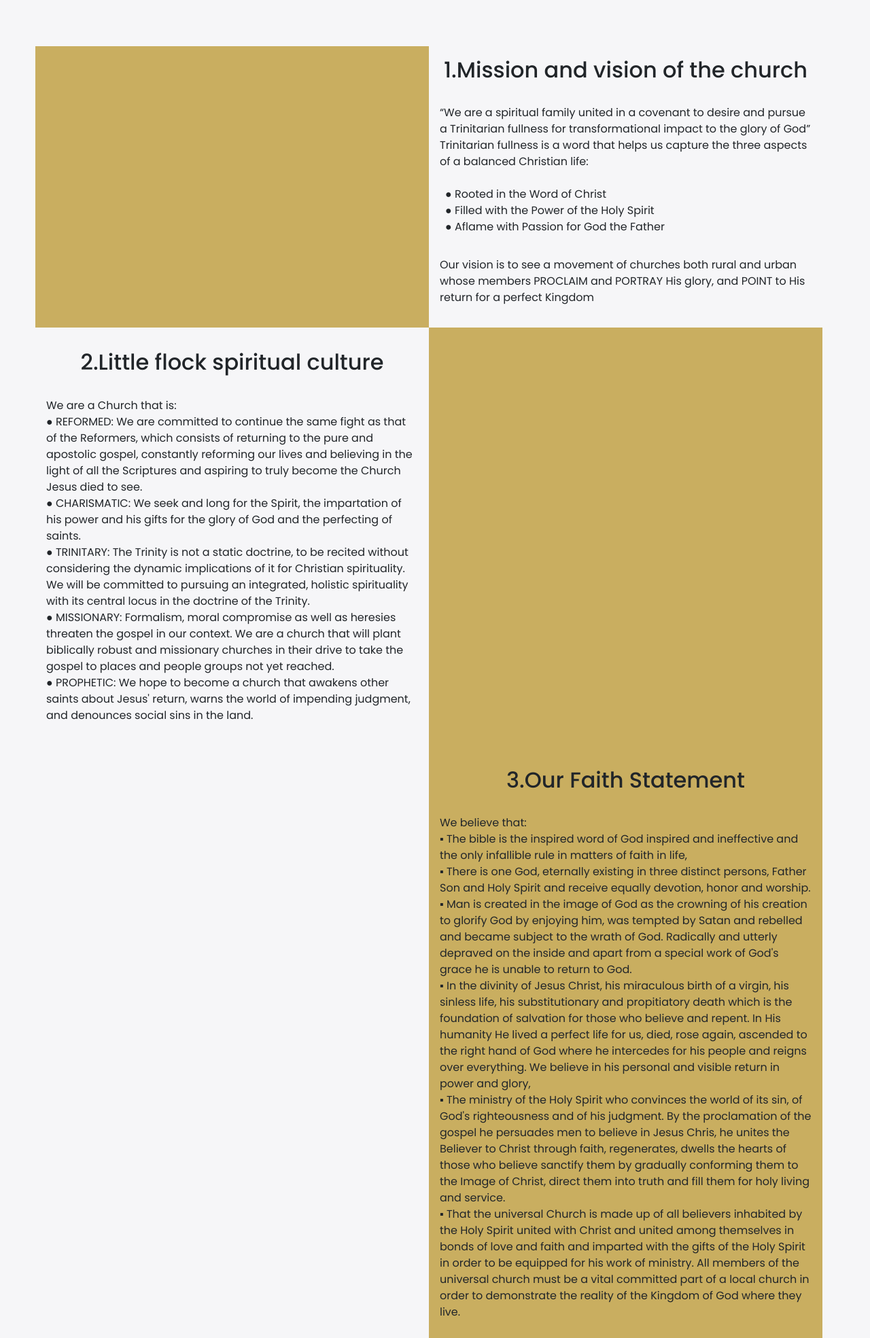
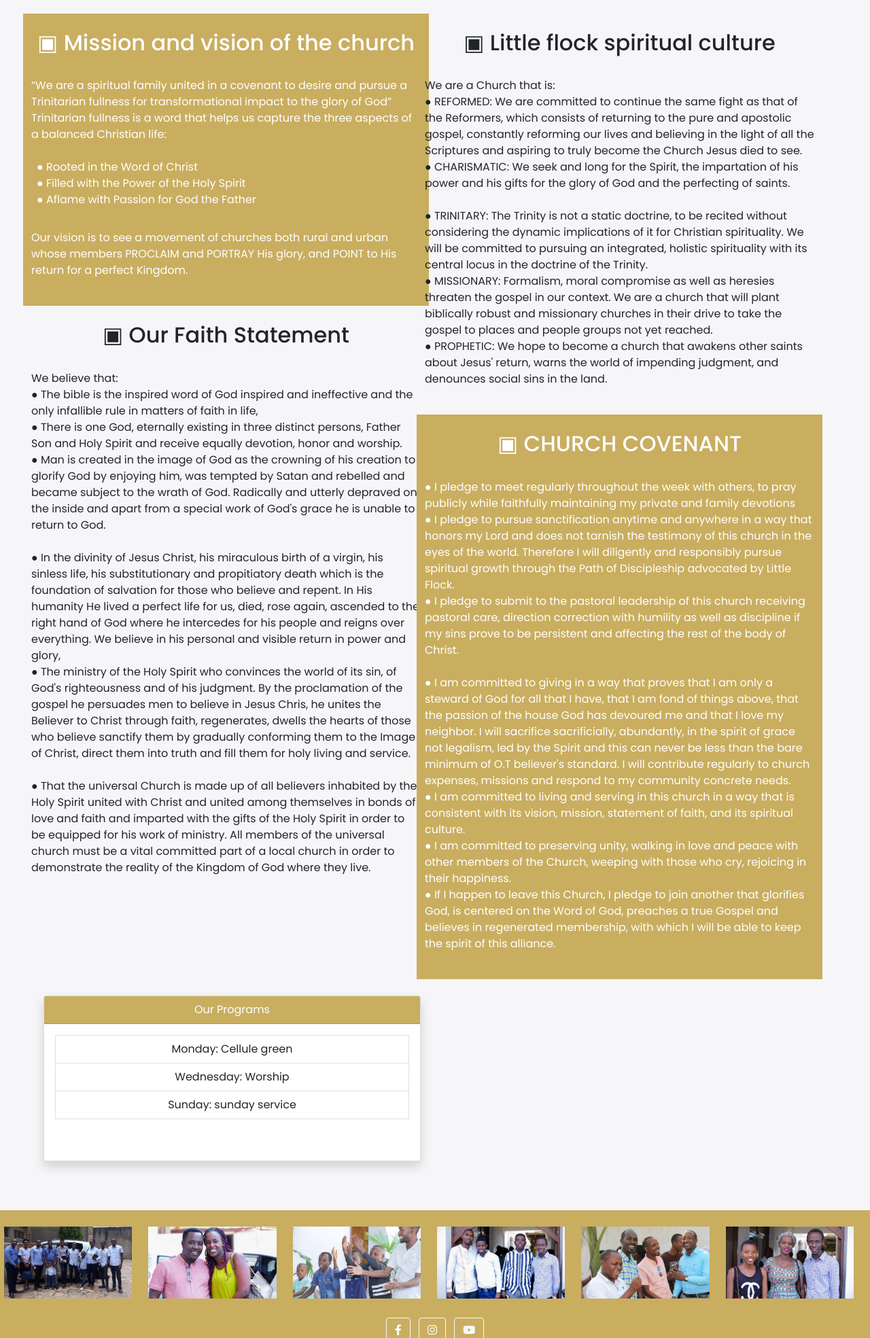
Before and after one commit to munyeshaka/littleFlockBurundi, a Django app: page /flock/about in a window 1280 px wide. Shown: the part 100-2069 px from the top of the page at 68% size. Run offline with Django 4.2, Linux system fonts and the light colour scheme; data comes from the database, SQL or seed files in the repository; some libraries are stand-ins or nearby versions; some web fonts are replaced.

Commit message:
design on about us pages_ final

```diff
--- a/flock/templates/flock/about.html
+++ b/flock/templates/flock/about.html
@@ -5,19 +5,14 @@
 <br>
 <br>
 <br>
-<br>
-<br>
 
 <div class="container-lg">
-
-
     <div class="row">
-        <div class="col-md-6"  style="background-color: #c9ae60;">
-            </div>
-        <div class="col-md-6 p-3">
-            <h2 class="text-center ">1.Mission and  vision of the church</h2>
+        <div class="col-md-6">
+            <div class="row">
+                <div class="col-md-12 py-4"  style="background-color: #c9ae60;color: white;">
+                    <h2 class="text-center ">&#x25A3 Mission and  vision of the church</h2>
                     <p>
-
                         <br>
                          “We are a spiritual family united in a covenant to desire and pursue a Trinitarian fullness for transformational impact to the glory of God”
                          Trinitarian fullness is a word that helps us capture the three aspects of a balanced Christian life:
@@ -27,21 +22,49 @@
                             ● Aflame with Passion for God the Father
                         </div>
                         <br>
-    Our vision is to see a movement of churches both rural and urban whose members PROCLAIM and PORTRAY His glory, and POINT to His return for a perfect Kingdom
+                        Our vision is to see a movement of churches both rural and urban whose members PROCLAIM and PORTRAY His glory, and POINT to His return for a perfect Kingdom.
                     </p>
                 </div>
             </div>
+
             <div class="row">
+                <div class="col-md-12 py-4">
 
-        <div class="col-md-6 p-3" >
+                        <h2 class="text-center">&#x25A3 Our Faith Statement</h2>
                         <p>
-                <h2 class="text-center">2.Little flock spiritual culture</h2>
+                        <br>
+                    We believe that:
+                    <br>
+                    ● The bible is the inspired word of God inspired and ineffective and the only infallible rule in matters of faith in life,
+                    <br>
+                    ● There is one God, eternally existing in three distinct persons, Father Son and Holy Spirit and receive equally devotion, honor and worship.
+                    <br>
+                    ● Man is created in the image of God as the crowning of his creation to glorify God by enjoying him, was tempted by Satan and rebelled and became subject to the wrath of God. Radically and utterly depraved on the inside and apart from a special work of God's grace he is unable to return to God.
+                    <br>
+                    <br>
+                    ● In the divinity of Jesus Christ, his miraculous birth of a virgin, his sinless life, his substitutionary and propitiatory death which is the foundation of salvation for those who believe and repent.  In His humanity He lived a perfect life for us, died, rose again, ascended to the right hand of God where he intercedes for his people and reigns over everything. We believe in his personal and visible return in power and glory,
+                    <br>
+                    ● The ministry of the Holy Spirit who convinces the world of its sin, of God's righteousness and of his judgment. By the proclamation of the gospel he persuades men to believe in Jesus Chris, he unites the Believer to Christ through faith, regenerates, dwells the hearts of those who believe sanctify them by gradually conforming them to the Image of Christ, direct them into truth and fill them for holy living and service.
+                    <br>
+                    <br>
+                    ● That the universal Church is made up of all believers inhabited by the Holy Spirit united with Christ and united among themselves in bonds of love and faith and imparted with the gifts of the Holy Spirit in order to be equipped for his work of ministry. All members of the universal church must be a vital committed part of a local church in order to demonstrate the reality of the Kingdom of God where they live.
+                    </p>
+                </div>
+            </div>
+        </div>
+        <div class="col-md-6">
+            <div class="row">
+                <div class="col-md-12 py-4">
+
+                        <h2 class="text-center">&#x25A3 Little flock spiritual culture</h2>
+                        <p>
                         <br>
                     We are a Church that is:
                     <br>
                     ● REFORMED: We are committed to continue the same fight as that of the Reformers, which consists of returning to the pure and apostolic gospel, constantly reforming our lives and believing in the light of all the Scriptures and aspiring to truly become the Church Jesus died to see.
                     <br>
                     ● CHARISMATIC: We seek and long for the Spirit, the impartation of his power and his gifts for the glory of God and the perfecting of saints.
+                    <br>
                     <br>
                     ● TRINITARY: The Trinity is not a static doctrine, to be recited without considering the dynamic implications of it for Christian spirituality. We will be committed to pursuing an integrated, holistic spirituality with its central locus in the doctrine of the Trinity.
                     <br>
@@ -50,56 +73,33 @@
                     ● PROPHETIC: We hope to become a church that awakens other saints about Jesus' return, warns the world of impending judgment, and denounces social sins in the land.
                     </p>
                 </div>
-        <div class="col-md-6"  style="background-color: #c9ae60;">
-        </div>
             </div>
             <div class="row">
-        <div class="col-md-6">
-            </div>
-        <div class="col-md-6 p-3"  style="background-color: #c9ae60;">
+                <div class="col-md-12 py-4"  style="background-color: #c9ae60;color: white;">
+
+                        <h2 class="text-center">&#x25A3 CHURCH COVENANT</h2>
                         <p>
-                <h2 class="text-center">3.Our Faith Statement</h2>
                         <br>
-            We believe that:
+                        ● I pledge to meet regularly throughout the week with others, to pray publicly while faithfully maintaining my private and family devotions
                         <br>
-            ▪ The bible is the inspired word of God inspired and ineffective and the only infallible rule in matters of faith in life,
+                        ● I pledge to pursue sanctification anytime and anywhere in a way that honors my Lord and does not tarnish the testimony of this church in the eyes of the world. Therefore I will diligently and responsibly pursue spiritual growth through the Path of Discipleship advocated by Little Flock.
                         <br>
-            ▪ There is one God, eternally existing in three distinct persons, Father Son and Holy Spirit and receive equally devotion, honor and worship.
+                        ● I pledge to submit to the pastoral leadership of this church receiving  pastoral care, direction correction with humility as well as discipline if my sins prove to be persistent and affecting the rest of the body of Christ.
                         <br>
-            ▪ Man is created in the image of God as the crowning of his creation to glorify God by enjoying him, was tempted by Satan and rebelled and became subject to the wrath of God. Radically and utterly depraved on the inside and apart from a special work of God's grace he is unable to return to God.
                         <br>
-            ▪ In the divinity of Jesus Christ, his miraculous birth of a virgin, his sinless life, his substitutionary and propitiatory death which is the foundation of salvation for those who believe and repent.  In His humanity He lived a perfect life for us, died, rose again, ascended to the right hand of God where he intercedes for his people and reigns over everything. We believe in his personal and visible return in power and glory,
+                        ● I am committed to giving in a way that proves that I am only a steward of God for all that I have, that I am fond of things above, that the passion of the house God has devoured me and that I love my neighbor. I will sacrifice sacrificially, abundantly, in the spirit of grace not legalism, led by the Spirit and this can never be less than the bare minimum of O.T believer's standard. I will contribute regularly to church expenses, missions and respond to my community concrete needs.
                         <br>
-            ▪ The ministry of the Holy Spirit who convinces the world of its sin, of God's righteousness and of his judgment. By the proclamation of the gospel he persuades men to believe in Jesus Chris, he unites the Believer to Christ through faith, regenerates, dwells the hearts of those who believe sanctify them by gradually conforming them to the Image of Christ, direct them into truth and fill them for holy living and service.
+                        ● I am committed to living and serving in this church in a way that is consistent with its vision, mission, statement of faith, and its spiritual culture.
                         <br>
-            ▪ That the universal Church is made up of all believers inhabited by the Holy Spirit united with Christ and united among themselves in bonds of love and faith and imparted with the gifts of the Holy Spirit in order to be equipped for his work of ministry. All members of the universal church must be a vital committed part of a local church in order to demonstrate the reality of the Kingdom of God where they live.
+                        ● I am committed to preserving unity, walking in love and peace with other members of the Church, weeping with those who cry, rejoicing in their happiness.
+                        <br>
+                        ● If I happen to leave this Church, I pledge to join another that glorifies God, is centered on the Word of God, preaches a true Gospel and believes in regenerated membership, with which I will be able to keep the spirit of this alliance.
                         </p>
                 </div>
             </div>
-    <div class="row">
-
-        <div class="col-md-6 p-3"  style="background-color: #c9ae60;">
-            <p>
-                <h2 class="text-center">4. CHURCH COVENANT</h2>
-                <br>
-                1. I pledge to meet regularly throughout the week with others, to pray publicly while faithfully maintaining my private and family devotions
-                <br>
-                2. I pledge to pursue sanctification anytime and anywhere in a way that honors my Lord and does not tarnish the testimony of this church in the eyes of the world. Therefore I will diligently and responsibly pursue spiritual growth through the Path of Discipleship advocated by Little Flock.
-                <br>
-                3. I pledge to submit to the pastoral leadership of this church receiving  pastoral care, direction correction with humility as well as discipline if my sins prove to be persistent and affecting the rest of the body of Christ.
-                <br>
-                4. I am committed to giving in a way that proves that I am only a steward of God for all that I have, that I am fond of things above, that the passion of the house God has devoured me and that I love my neighbor. I will sacrifice sacrificially, abundantly, in the spirit of grace not legalism, led by the Spirit and this can never be less than the bare minimum of O.T believer’s standard. I will contribute regularly to church expenses, missions and respond to my community concrete needs.
-                <br>
-                6. I am committed to living and serving in this church in a way that is consistent with its vision, mission, statement of faith, and its spiritual culture.
-                <br>
-                7. I am committed to preserving unity, walking in love and peace with other members of the Church, weeping with those who cry, rejoicing in their happiness.
-                <br>
-                8. If I happen to leave this Church, I pledge to join another that glorifies God, is centered on the Word of God, preaches a true Gospel and believes in regenerated membership, with which I will be able to keep the spirit of this alliance.
-                </p>
-        </div>
-        <div class="col-md-6">
         </div>
     </div>
+    <br>
     <div class="row">
         <div class="col-sm-6 ">
           <div class="card shadow section-title text-center">
```
Lines whose indentation alone changed are shown as unchanged.
